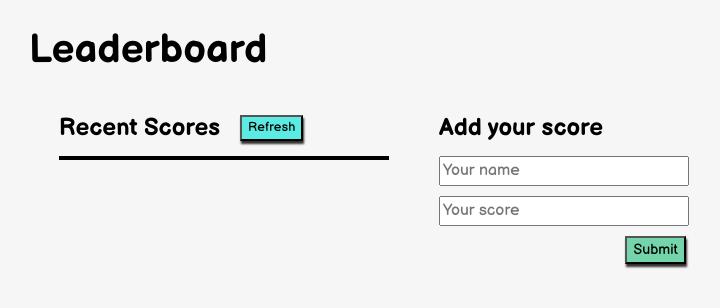
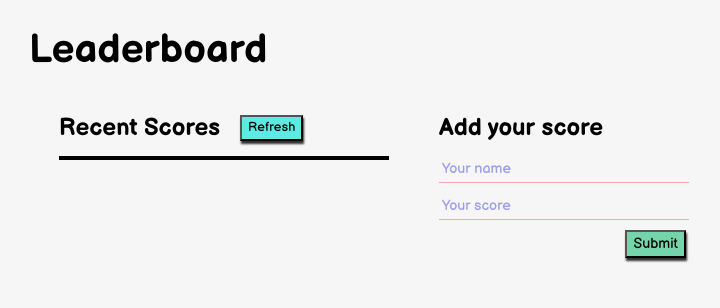
Before and after one commit to fickryiman/Leaderboard, a website: page src/index.html in a window 1280 px wide. Shown: the whole page, without its empty margins (1-721 px from the left). Drawn offline with Linux system fonts and the light colour scheme.

Commit message:
adding colors, animations, styles

```diff
--- a/src/style.css
+++ b/src/style.css
@@ -87,7 +87,7 @@ h6 {
 }
 
 .refresh-button {
-  height: fit-content;
+  height: max-content;
   font-size: 0.8em;
   align-self: center;
   box-shadow: 1px 3px 2px rgba(0, 0, 0, 0.805);
@@ -147,6 +147,18 @@ li:nth-child(even) {
   margin-top: 10px;
 }
 
+input[type=text] {
+  border: none;
+  background-color: inherit;
+  border-bottom: 1px solid rgba(238, 143, 143, 0.758);
+}
+
+::placeholder {
+  color: rgba(141, 139, 234, 0.851);
+  font-size: 0.9em;
+  padding-left: 1px;
+}
+
 input[type=submit] {
   width: fit-content;
   height: min-content;
```
